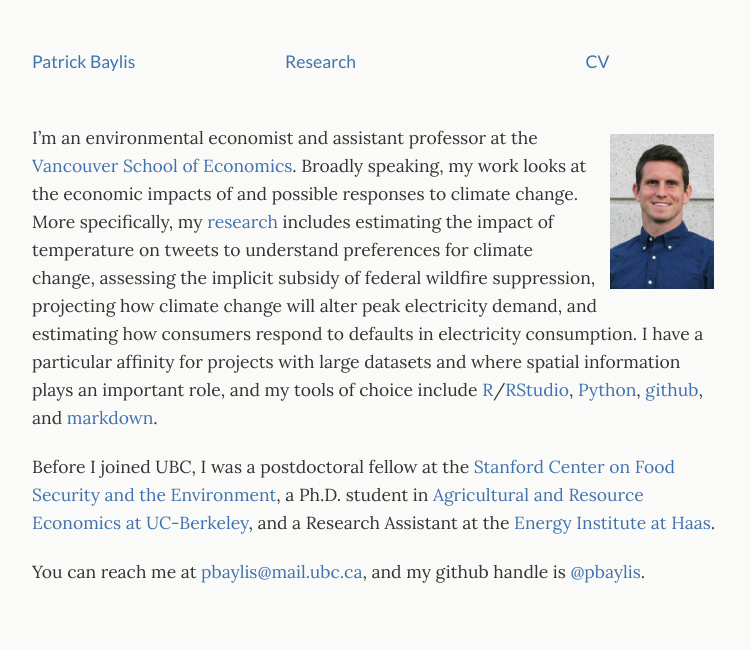
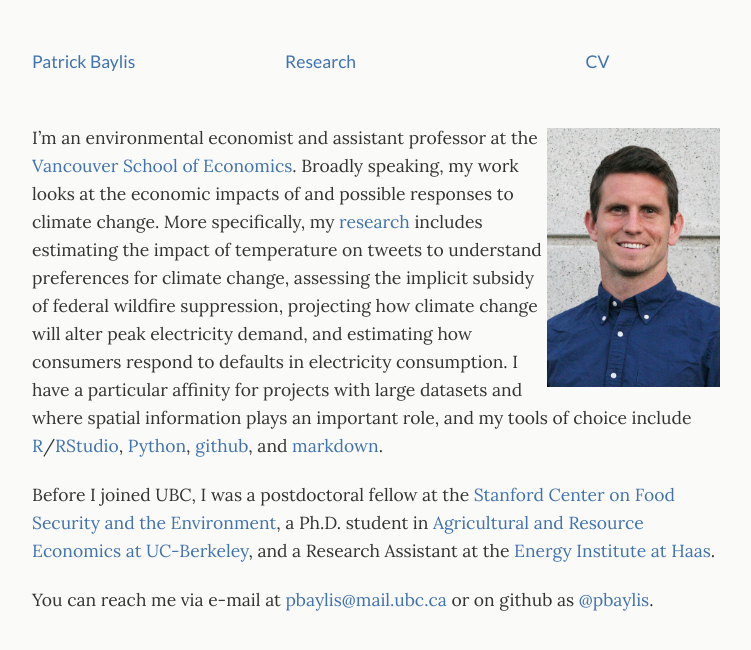
Before and after one commit to pbaylis/pbaylis.github.io, a Jekyll site: the page built from index.md, in a window 1280 px wide. Shown: the top 650 px of the page, without its empty margins (262-1013 px from the left). Built offline with Jekyll 4.4.1, drawn with Linux system fonts in a browser that asks for light colours.

Commit message:
update to bio

```diff
--- a/index.md
+++ b/index.md
@@ -2,10 +2,10 @@
 layout: page
 ---
 
-<a href="assets/img/smiling_dbgranite.jpg"><img src="assets/img/smiling_dbgranite.jpg" alt="headshot" width="15%" class="shadow" style="float:right; margin:10px 10px 10px 10px;" /></a>
+<a href="assets/img/smiling_dbgranite.jpg"><img src="assets/img/smiling_dbgranite.jpg" alt="headshot" width="25%" class="shadow" style="float:right; margin:4px 4px 4px 4px;" /></a>
 
 I'm an environmental economist and assistant professor at the [Vancouver School of Economics](http://economics.ubc.ca/). Broadly speaking, my work looks at the economic impacts of and possible responses to climate change. More specifically, my [research](/research/) includes estimating the impact of temperature on tweets to understand preferences for climate change, assessing the implicit subsidy of federal wildfire suppression, projecting how climate change will alter peak electricity demand, and estimating how consumers respond to defaults in electricity consumption. I have a particular affinity for projects with large datasets and where spatial information plays an important role, and my tools of choice include [R](https://www.r-project.org)/[RStudio](https://www.rstudio.com), [Python](https://www.python.org), [github](https://github.com), and [markdown](https://commonmark.org/help/).
 
 Before I joined UBC, I was a postdoctoral fellow at the [Stanford Center on Food Security and the Environment](http://fse.fsi.stanford.edu/), a Ph.D. student in [Agricultural and Resource Economics at UC-Berkeley](http://areweb.berkeley.edu), and a Research Assistant at the [Energy Institute at Haas](https://ei.haas.berkeley.edu).
 
-You can reach me at <a href="mailto:pbaylis@mail.ubc.ca">pbaylis@mail.ubc.ca</a>, and my github handle is [@pbaylis](https://github.com/pbaylis).
+You can reach me via e-mail at <a href="mailto:pbaylis@mail.ubc.ca">pbaylis@mail.ubc.ca</a> or on github as [@pbaylis](https://github.com/pbaylis).
```
